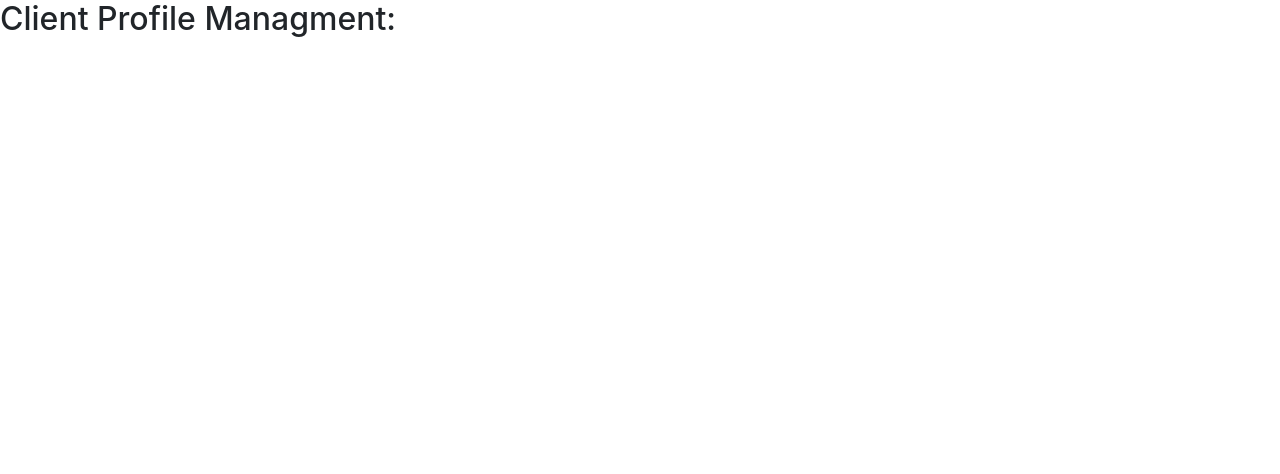
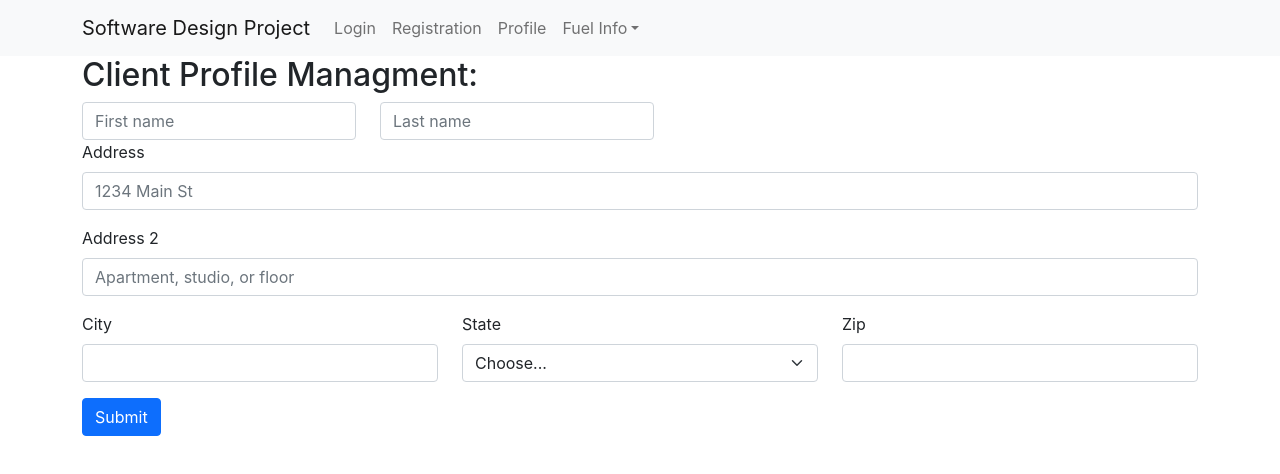
Before and after one commit to cnoott/software-design-project, a React (Create React App) app in the folder sofware-design-frontend/: page /client-profile-managment in a window 1280 px wide. Shown: the top 474 px of the page. Built offline with nearby package versions, Linux system fonts and the light colour scheme.

Commit message:
Semi completed CleintProgileManagment

```diff
--- a/sofware-design-frontend/src/ClientProfileManagement.js
+++ b/sofware-design-frontend/src/ClientProfileManagement.js
@@ -1,10 +1,65 @@
 import React from 'react';
+import Header from './core/Header';
+import Form from 'react-bootstrap/Form';
+import Button from 'react-bootstrap/Button';
+import Row from 'react-bootstrap/Row';
+import Col from 'react-bootstrap/Col';
+import Container from 'react-bootstrap/Container';
 
 const ClientProfileManagment = () => {
 
     return (
         <>
+        <Header/>
+        <Container>
         <h2> Client Profile Managment:</h2>
+        <Form>
+  <Row>
+    <Col xs="auto">
+      <Form.Control required placeholder="First name" />
+    </Col>
+    <Col xs="auto">
+      <Form.Control required placeholder="Last name" />
+    </Col>
+  </Row>
+
+  <Form.Group className="mb-3" controlId="formGridAddress1">
+    <Form.Label>Address</Form.Label>
+    <Form.Control required placeholder="1234 Main St" />
+  </Form.Group>
+
+  <Form.Group className="mb-3" controlId="formGridAddress2">
+    <Form.Label>Address 2</Form.Label>
+    <Form.Control placeholder="Apartment, studio, or floor" />
+  </Form.Group>
+
+  <Row className="mb-3">
+    <Form.Group as={Col} controlId="formGridCity">
+      <Form.Label>City</Form.Label>
+      <Form.Control required />
+    </Form.Group>
+
+    <Form.Group as={Col} controlId="formGridState">
+      <Form.Label>State</Form.Label>
+      <Form.Select required defaultValue="Choose...">
+        <option>Choose...</option>
+        <option>...</option>
+      </Form.Select>
+    </Form.Group>
+
+    <Form.Group as={Col} controlId="formGridZip">
+      <Form.Label>Zip</Form.Label>
+      <Form.Control required />
+    </Form.Group>
+  </Row>
+
+
+  <Button variant="primary" type="submit">
+    Submit
+  </Button>
+</Form>
+</Container>
+
         </>
     );
 };
```
